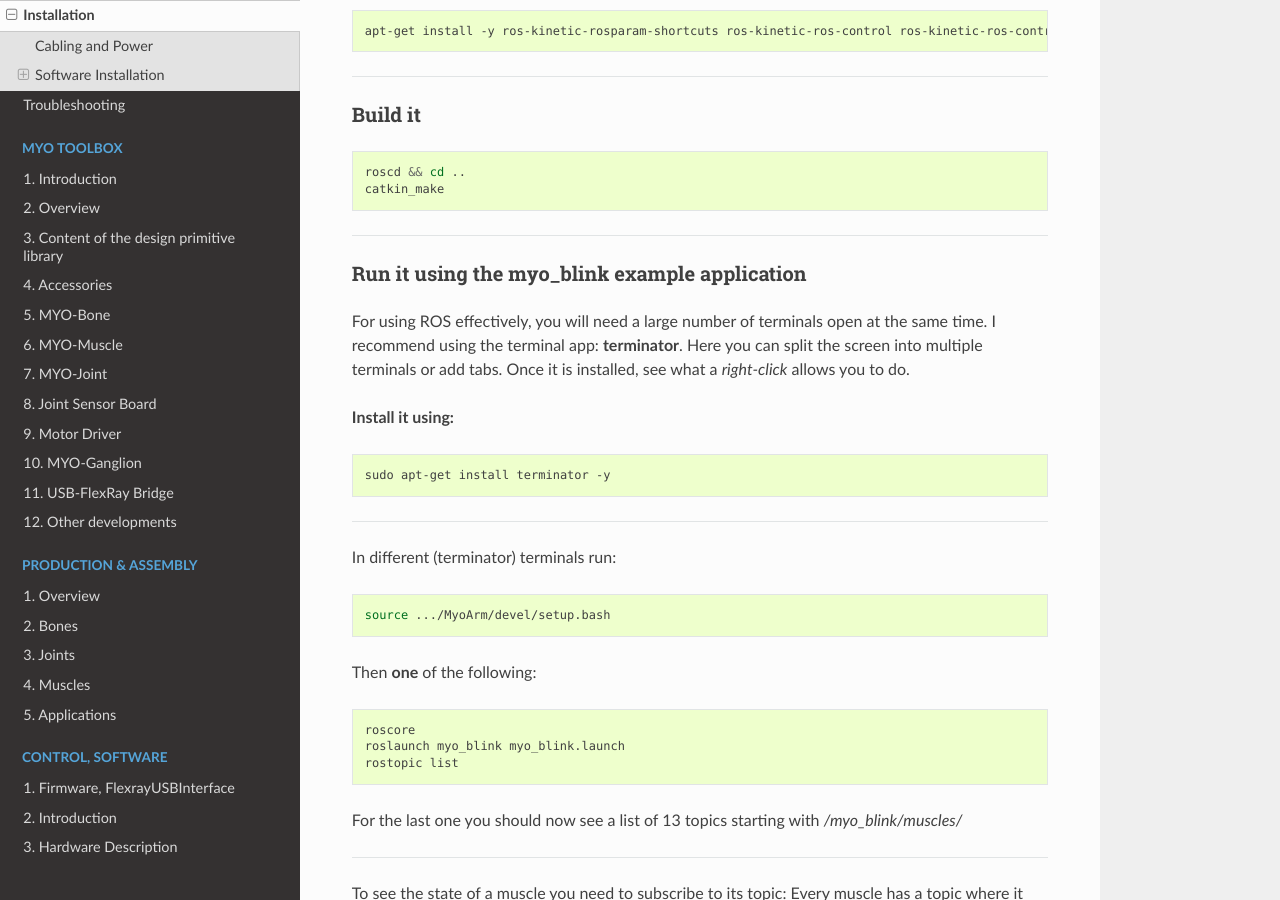
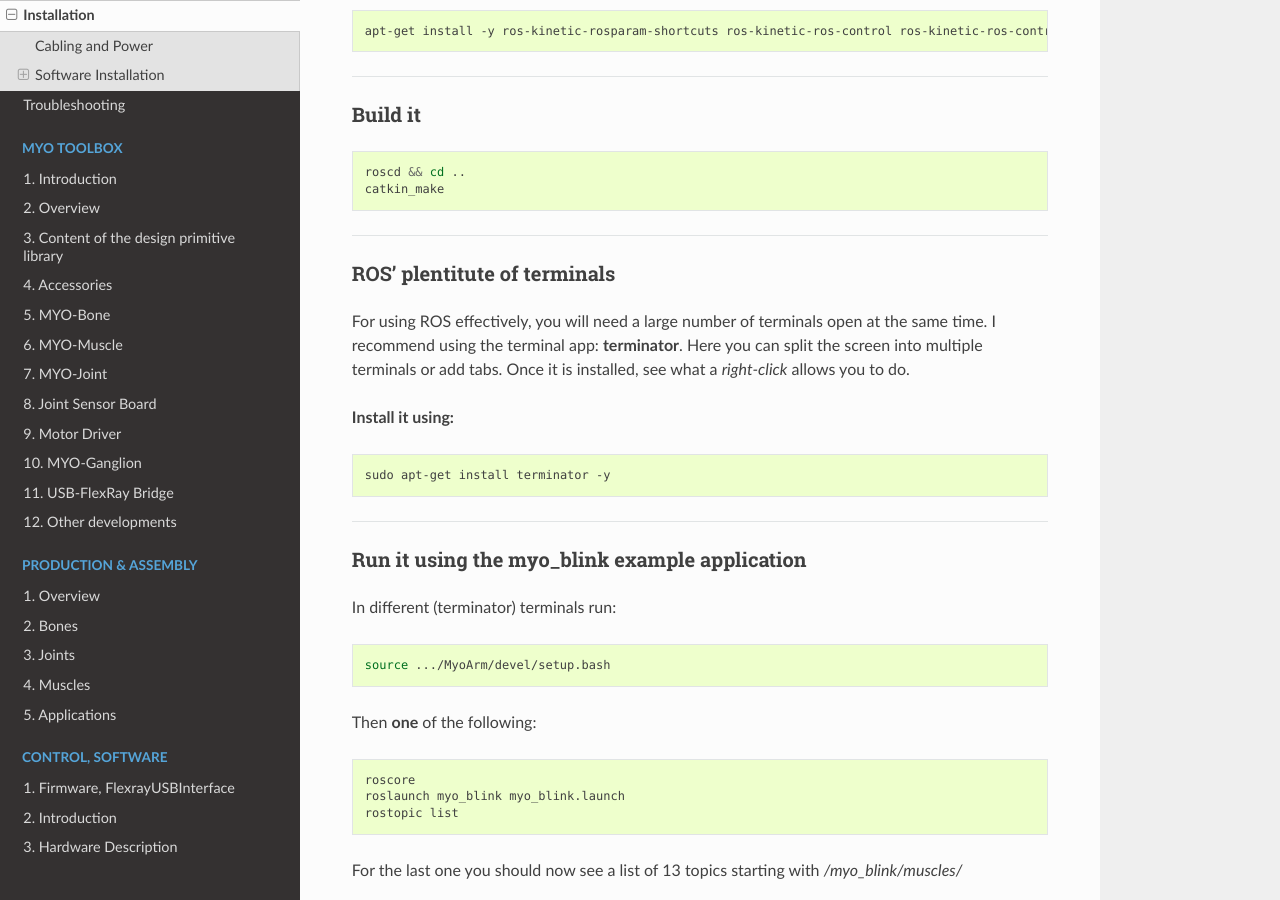
Before and after one commit to MyoRobotics/MyoRobotics-Documentation, a Sphinx documentation site: the page built from source/getting-started/installation.rst, in a window 1280 px wide and 900 px high, scrolled down 3930 px. Built offline with Sphinx 7.4.7 and the Read the Docs theme 2.0.0, drawn with Linux system fonts in a browser that asks for light colours.

Commit message:
Move terminator note into its own part

```diff
--- a/source/getting-started/installation.rst
+++ b/source/getting-started/installation.rst
@@ -203,8 +203,8 @@ Build it
 
 ----
 
-Run it using the myo_blink example application
-***********************************************
+ROS' plentitute of terminals
+******************************
 
 For using ROS effectively, you will need a large number of terminals open at the same time. I recommend using the terminal app: **terminator**.
 Here you can split the screen into multiple terminals or add tabs. Once it is installed, see what a *right-click* allows you to do.
```
Also changed, not shown: other parts of source/getting-started/installation.rst (+6 -0 lines).
